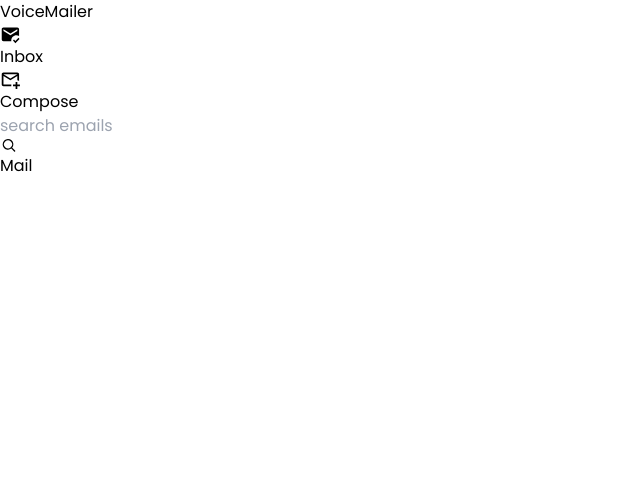
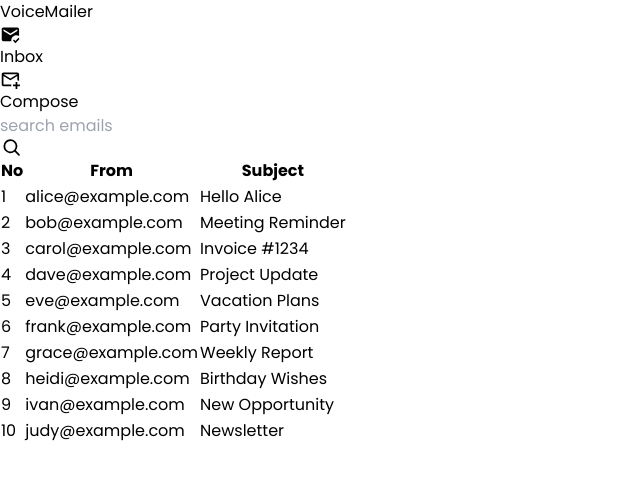
Before and after one commit to DC-21/MailApp, a React (Vite) app in the folder client/: page / in a window 1280 px wide. Shown: the top 478 px of the page, without its empty margins (0-640 px from the left). Built offline with nearby package versions, Linux system fonts and the light colour scheme.

Commit message:
mail rendering page

```diff
--- a/client/src/components/layout/Navbar.tsx
+++ b/client/src/components/layout/Navbar.tsx
@@ -1,13 +1,13 @@
 const Navbar = () => {
   return (
-    <nav className="p-2 w-full flex justify-between">
+    <nav className="p-2 w-full flex justify-between px-4">
       <div className="mt-4 flex gap-4 items-center rounded-xl shadow shadow-black p-3">
         <input
           className="outline-none"
           placeholder="search emails"
           type="text"
         />
-        <svg fill="none" viewBox="0 0 24 24" height="1em" width="1em">
+        <svg fill="none" viewBox="0 0 24 24" height="1.3em" width="1.3em">
           <path
             fill="currentColor"
             fillRule="evenodd"
--- a/client/src/pages/Mail.tsx
+++ b/client/src/pages/Mail.tsx
@@ -1,5 +1,49 @@
+import { useState } from "react";
+
 const Mail = () => {
-  return <div>Mail</div>;
+  const [emails, _setEmails] = useState([
+    { id: 1, sender: "alice@example.com", subject: "Hello Alice" },
+    { id: 2, sender: "bob@example.com", subject: "Meeting Reminder" },
+    { id: 3, sender: "carol@example.com", subject: "Invoice #1234" },
+    { id: 4, sender: "dave@example.com", subject: "Project Update" },
+    { id: 5, sender: "eve@example.com", subject: "Vacation Plans" },
+    { id: 6, sender: "frank@example.com", subject: "Party Invitation" },
+    { id: 7, sender: "grace@example.com", subject: "Weekly Report" },
+    { id: 8, sender: "heidi@example.com", subject: "Birthday Wishes" },
+    { id: 9, sender: "ivan@example.com", subject: "New Opportunity" },
+    { id: 10, sender: "judy@example.com", subject: "Newsletter" },
+  ]);
+
+  return (
+    <div className="py-4">
+      <table className="min-w-full bg-white border border-gray-200">
+        <thead>
+          <tr>
+            <th className="py-2 px-4 border border-gray-200 text-left">No</th>
+            <th className="py-2 px-4 border border-gray-200 text-left">From</th>
+            <th className="py-2 px-4 border border-gray-200 text-left">
+              Subject
+            </th>
+          </tr>
+        </thead>
+        <tbody>
+          {emails.map((email, index) => (
+            <tr key={email.id}>
+              <td className="py-2 px-4 border border-gray-200 text-left">
+                {index + 1}
+              </td>
+              <td className="py-2 px-4 border border-gray-200 text-left">
+                {email.sender}
+              </td>
+              <td className="py-2 px-4 border border-gray-200 text-left">
+                {email.subject}
+              </td>
+            </tr>
+          ))}
+        </tbody>
+      </table>
+    </div>
+  );
 };
 
 export default Mail;
```
